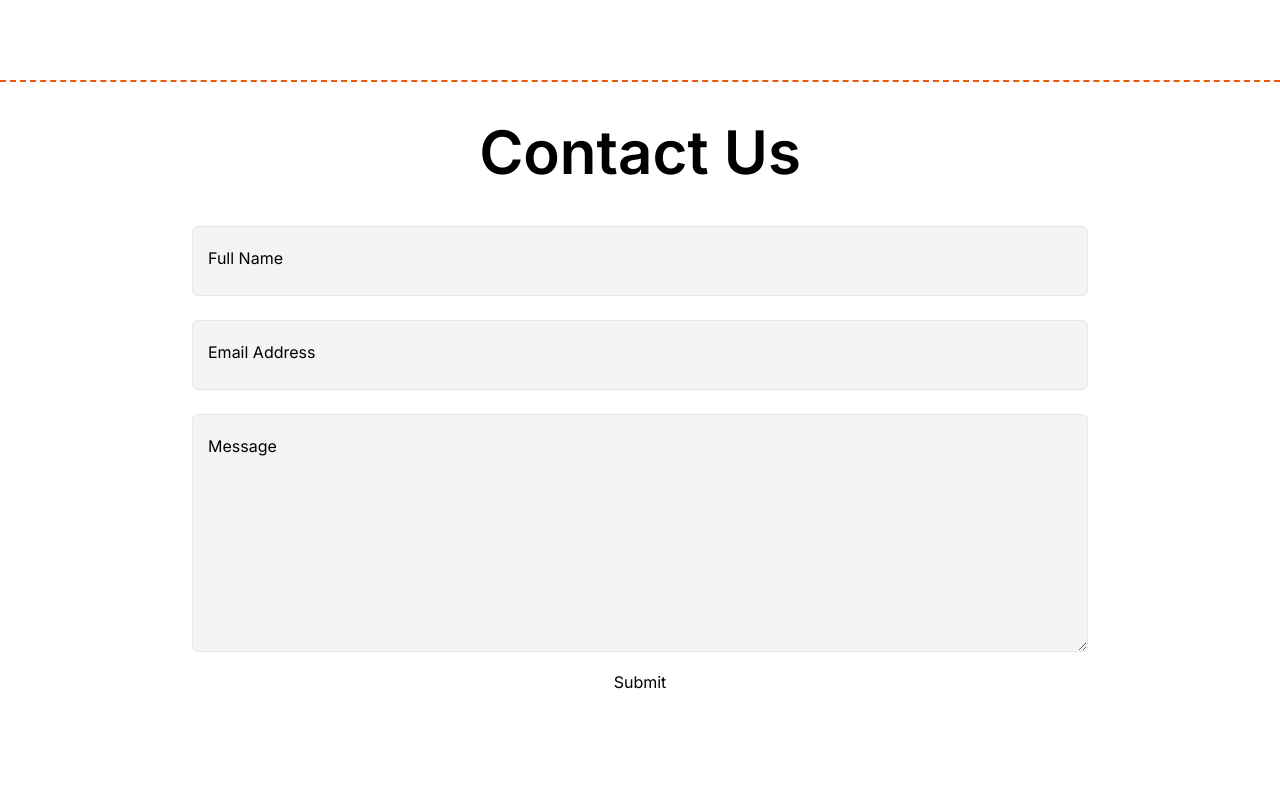
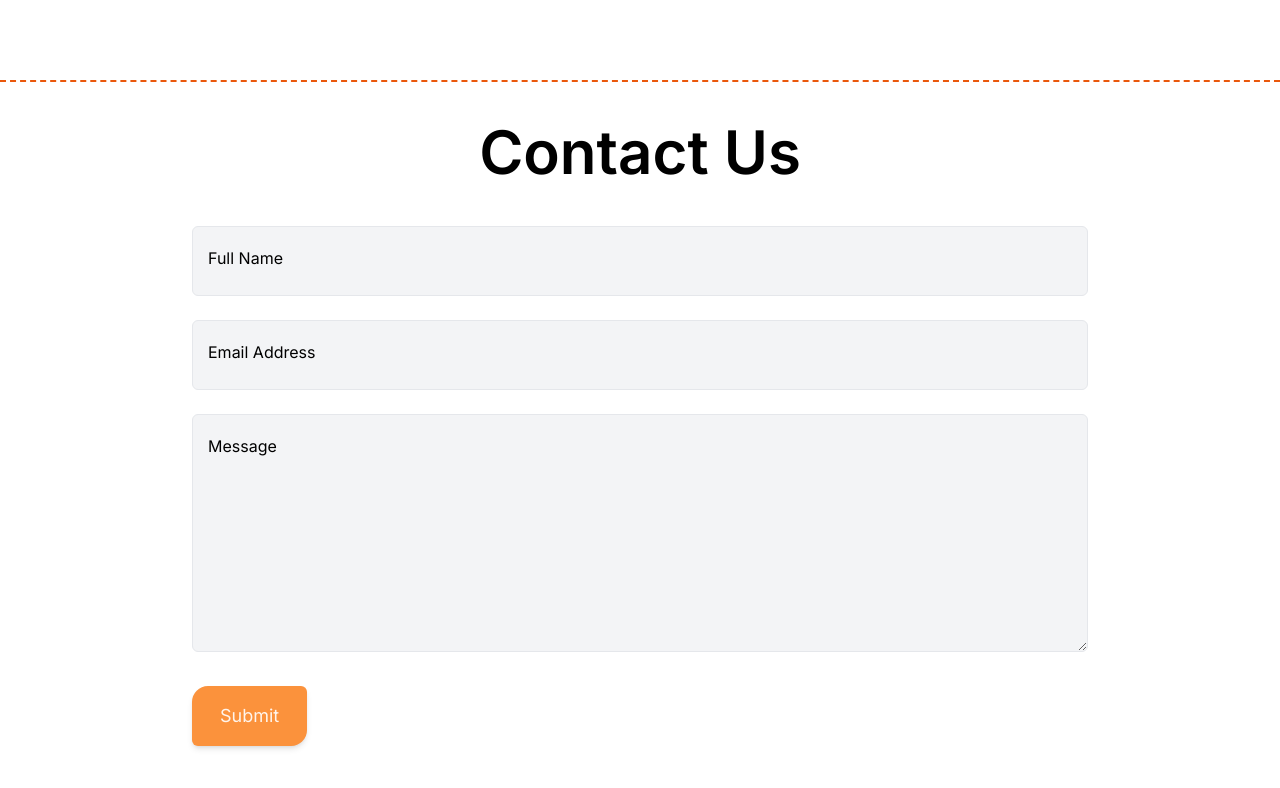
Before and after one commit to dtran813/thicken, a Next.js app: page /components/contactUs in a window 1280 px wide. Shown: the top 788 px of the page. Built offline with nearby package versions, Linux system fonts and the light colour scheme.

Commit message:
Create Button component and refactor code

```diff
--- a/app/components/Button.tsx
+++ b/app/components/Button.tsx
@@ -4,7 +4,7 @@ interface ButtonProps {
 
 const Button: React.FC<ButtonProps> = ({ children }) => {
   return (
-    <button className="mt-4 w-fit rounded-bl-md rounded-br-2xl rounded-tl-2xl rounded-tr-md bg-orange-400  p-3 text-lg text-white/90 transition hover:scale-105 active:translate-y-1 sm:p-4">
+    <button className="mt-4 w-fit rounded-bl-md rounded-br-2xl rounded-tl-2xl rounded-tr-md bg-orange-400 px-7 py-4 text-lg text-white/90 shadow-md transition hover:scale-105 active:translate-y-1">
       {children}
     </button>
   );
--- a/app/components/contactUs/ContactUsForm.tsx
+++ b/app/components/contactUs/ContactUsForm.tsx
@@ -1,3 +1,4 @@
+import Button from '../Button';
 import Input from '../Input';
 
 const ContactUsForm = () => {
@@ -10,7 +11,7 @@ const ContactUsForm = () => {
 
         <Input id="message" label="Message" required isTextarea />
 
-        <button>Submit</button>
+        <Button>Submit</Button>
       </form>
     </div>
   );
```
